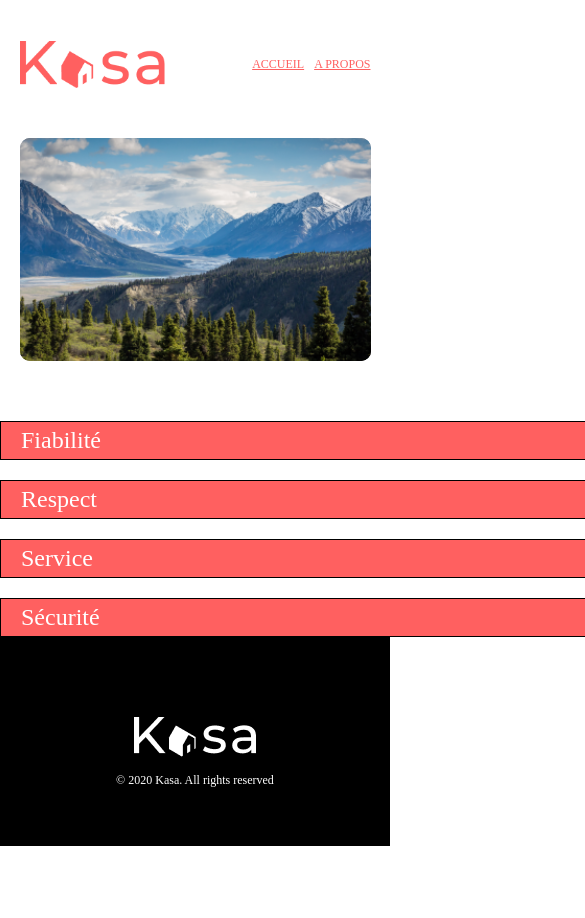
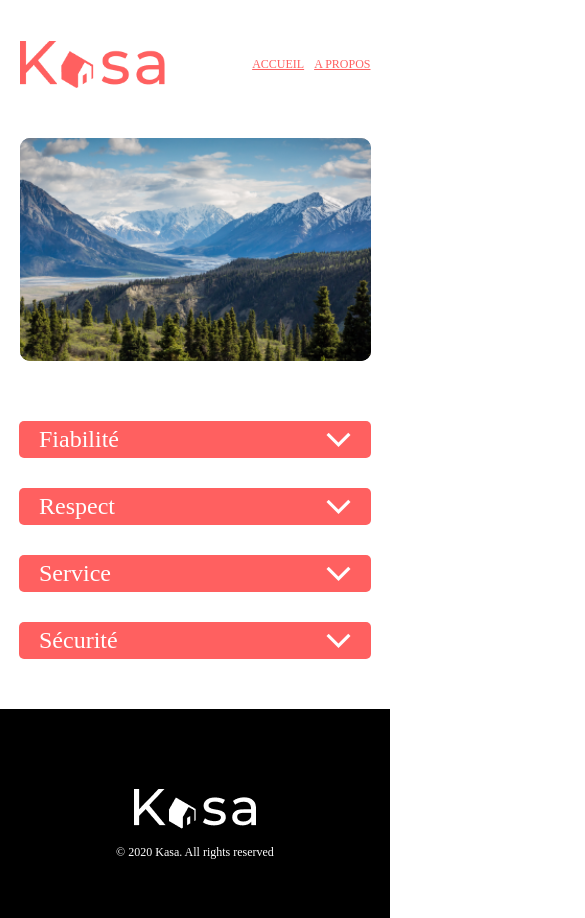
Before and after one commit to Jerome-Fromantin/JeromeFromantin_11_04012022, a React (Create React App) app: page /apropos in a window 390 px wide. Shown: the top 918 px of the page, 585 px wide, since content can reach past the window. Before the commit the page ends 846 px from the top, so only its background shows below. Built offline with nearby package versions, Linux system fonts and the light colour scheme.

Commit message:
Page << A propos >> : Travail sur les transitions et l'apparence mobile

```diff
--- a/src/pages/apropos.js
+++ b/src/pages/apropos.js
@@ -1,6 +1,41 @@
 import React from 'react';
+import down_arrow from '../assets/DownArrow.png'
+import up_arrow from '../assets/UpArrow.png'
 
 class Apropos extends React.Component {
+    openClose1() {
+        let arrow1 = document.getElementById("arrowA1")
+        arrow1.classList.toggle("downarrow_no")
+        let arrow2 = document.getElementById("arrowA2")
+        arrow2.classList.toggle("uparrow_yes")
+        let text = document.getElementById("texteA")
+        text.classList.toggle("texte_apropos_open")
+    }
+    openClose2() {
+        let arrow1 = document.getElementById("arrowB1")
+        arrow1.classList.toggle("downarrow_no")
+        let arrow2 = document.getElementById("arrowB2")
+        arrow2.classList.toggle("uparrow_yes")
+        let text = document.getElementById("texteB")
+        text.classList.toggle("texte_apropos_open")
+    }
+    openClose3() {
+        let arrow1 = document.getElementById("arrowC1")
+        arrow1.classList.toggle("downarrow_no")
+        let arrow2 = document.getElementById("arrowC2")
+        arrow2.classList.toggle("uparrow_yes")
+        let text = document.getElementById("texteC")
+        text.classList.toggle("texte_apropos_open")
+    }
+    openClose4() {
+        let arrow1 = document.getElementById("arrowD1")
+        arrow1.classList.toggle("downarrow_no")
+        let arrow2 = document.getElementById("arrowD2")
+        arrow2.classList.toggle("uparrow_yes")
+        let text = document.getElementById("texteD")
+        text.classList.toggle("texte_apropos_open")
+    }
+
     render() {
         return (
             <div>
@@ -8,23 +43,47 @@ class Apropos extends React.Component {
                     <div className="banner_bgr_apropos"></div>
                 </div>
                 <div className="divs_apropos">
-                    <div className="titre_apropos">Fiabilité</div>
-                    <div className="texte_apropos">
+                    <div className="titre_apropos" onClick={this.openClose1}>
+                        <span>Fiabilité</span>
+                        <span>
+                            <span id="arrowA1" className="downarrow"><img src={down_arrow} alt="Flèche vers le bas"/></span>
+                            <span id="arrowA2" className="uparrow"><img src={up_arrow} alt="Flèche vers le haut"/></span>
+                        </span>
+                    </div>
+                    <div id="texteA" className="texte_apropos">
                         Les annonces postées sur Kasa garantissent une fiabilité totale. Les photos sont conformes
                         aux logements, et toutes les informations sont régulièrement vérifiées par nos équipes.
                     </div>
-                    <div className="titre_apropos">Respect</div>
-                    <div className="texte_apropos">
+                    <div className="titre_apropos" onClick={this.openClose2}>
+                        <span>Respect</span>
+                        <span>
+                            <span id="arrowB1" className="downarrow"><img src={down_arrow} alt="Flèche vers le bas"/></span>
+                            <span id="arrowB2" className="uparrow"><img src={up_arrow} alt="Flèche vers le haut"/></span>
+                        </span>
+                    </div>
+                    <div id="texteB" className="texte_apropos">
                         La bienveillance fait partie des valeurs fondatrices de Kasa. Tout comportement
                         discriminatoire ou de perturbation du voisinage entraînera une exclusion de notre plateforme.
                     </div>
-                    <div className="titre_apropos">Service</div>
-                    <div className="texte_apropos">
+                    <div className="titre_apropos" onClick={this.openClose3}>
+                        <span>Service</span>
+                        <span>
+                            <span id="arrowC1" className="downarrow"><img src={down_arrow} alt="Flèche vers le bas"/></span>
+                            <span id="arrowC2" className="uparrow"><img src={up_arrow} alt="Flèche vers le haut"/></span>
+                        </span>
+                    </div>
+                    <div id="texteC" className="texte_apropos">
                         Nos équipes se tiennent à votre disposition pour vous fournir une expérience parfaite.
                         N'hésitez pas à nous contacter si vous avez la moindre question.
                     </div>
-                    <div className="titre_apropos">Sécurité</div>
-                    <div className="texte_apropos">
+                    <div className="titre_apropos" onClick={this.openClose4}>
+                        <span>Sécurité</span>
+                        <span>
+                            <span id="arrowD1" className="downarrow"><img src={down_arrow} alt="Flèche vers le bas"/></span>
+                            <span id="arrowD2" className="uparrow"><img src={up_arrow} alt="Flèche vers le haut"/></span>
+                        </span>
+                    </div>
+                    <div id="texteD" className="texte_apropos">
                         La sécurité est la priorité de Kasa. Aussi bien pour nos hôtes que pour les voyageurs, chaque
                         logement correspond aux critères de sécurité établis par nos services. En laissant une note
                         aussi bien à l'hôte qu'au locataire, cela permet à nos équipes de vérifier que les standards
--- a/src/styles.css
+++ b/src/styles.css
@@ -177,10 +177,12 @@
 .divs_apropos {
     display: flex;
     flex-direction: column;
+    margin: 0 auto 40px auto
 }
 
 .titre_apropos {
-    border: 1px black solid;
+    display: flex;
+    justify-content: space-between;
     background: #FF6060;
     width: 983px;
     color: white;
@@ -188,27 +190,50 @@
     font-weight: 500;
     text-align: left;
     padding: 5px 20px;
+    border-radius: 5px;
     margin: 20px auto 0 auto
 }
-.titre_apropos:hover + .texte_apropos {
+
+.downarrow_no {
+    display: none
+}
+
+.uparrow {
+    display: none
+}
+
+.uparrow_yes {
     display: block
 }
 
 .texte_apropos {
-    display: none;
-    background: #F6F6F6;
+    background: white;
     width: 983px;
+    max-height: 0;
+    overflow: hidden;
     color: #FF6060;
     font-size: 24px;
     font-weight: 400;
     text-align: left;
     padding: 5px 20px;
-    border: 1px black solid;
+    border-radius: 5px;
     margin: 0 auto;
 
-    transform-origin: 0% 0%;
-    transition-property: display;
-    transition-duration: 3s;
+    transition: background 1s, max-height 1s;
+}
+
+.texte_apropos_open {
+    background: #F7F7F7;
+    width: 983px;
+    max-height: 150px;
+    overflow: hidden;
+    color: #FF6060;
+    font-size: 24px;
+    font-weight: 400;
+    text-align: left;
+    padding: 5px 20px;
+    border-radius: 5px;
+    margin: 0 auto
 }
 
 /* Règles pour le composant "Page404". */
@@ -254,6 +279,25 @@
 
     .banner_bgr, .banner_txt, .banner_bgr_apropos {
         width: 100%
+    }
+}
+
+@media (max-width: 1137px) {
+    .divs_apropos {
+        align-items: center;
+        width: 100%
+    }
+
+    .titre_apropos, .texte_apropos, .texte_apropos_open {
+        width: 80%
+    }
+
+    .titre_apropos {
+        margin: 20px 0 0 0
+    }
+
+    .texte_apropos, .texte_apropos_open {
+        margin: 0
     }
 }
 
```
